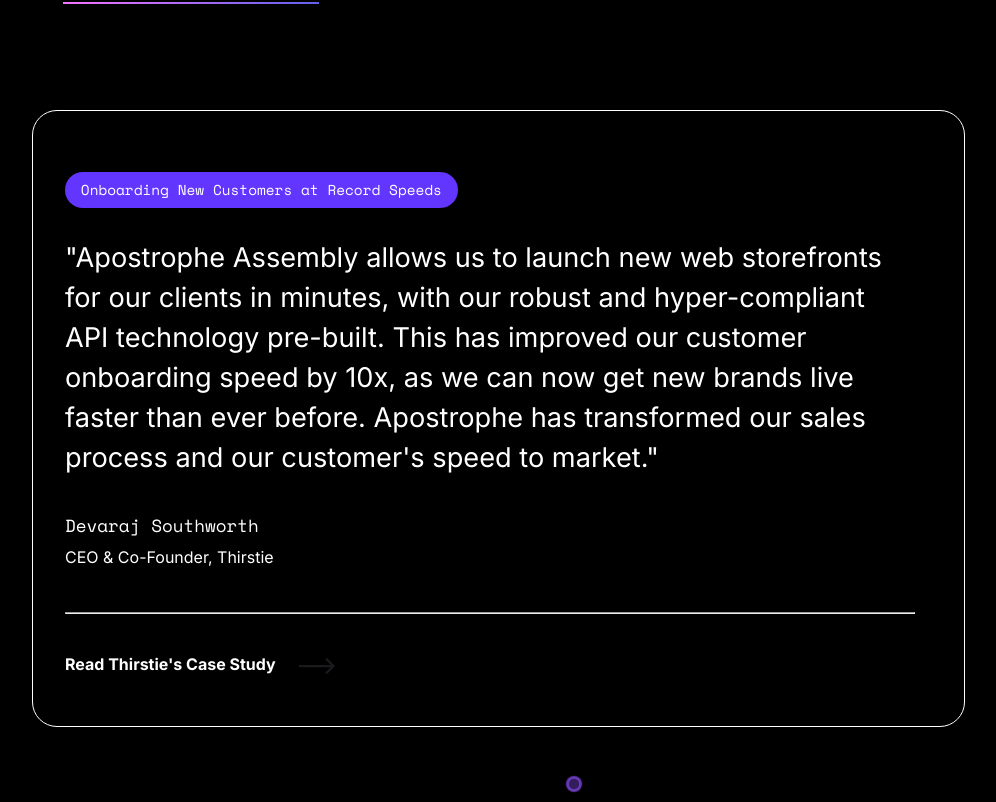
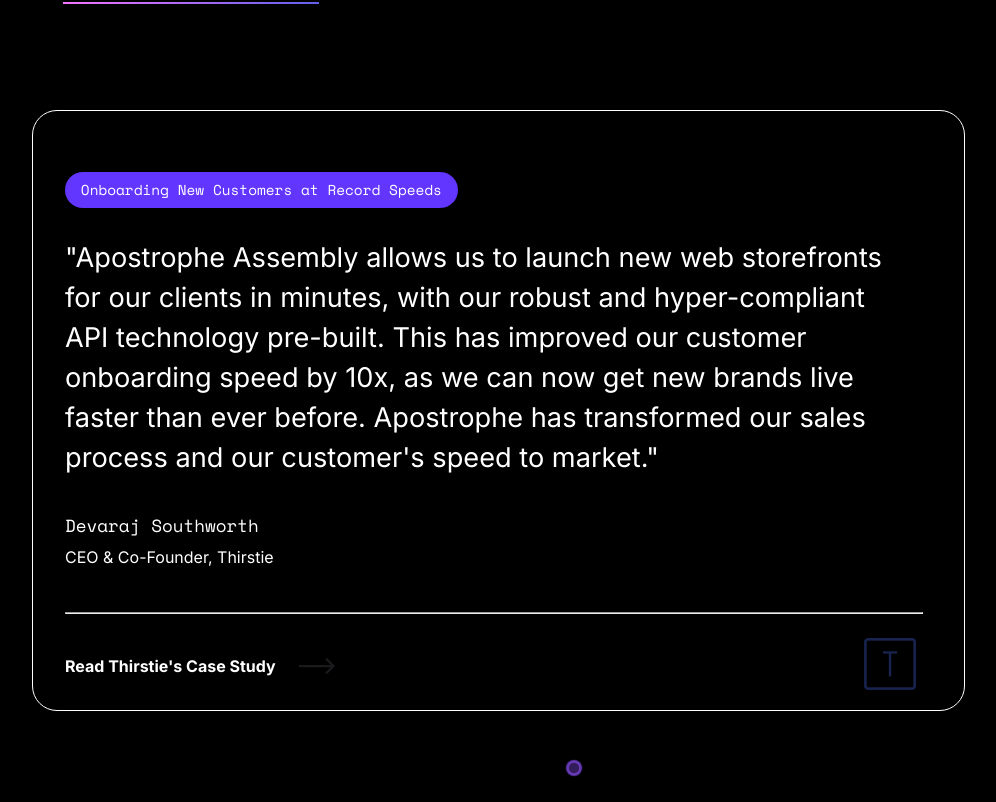
Before and after one commit to syedaAnusha/apostrophe-landing-page, a React (Vite) app: page / in a window 1280 px wide. Shown: the part 3864-4666 px from the top of the page, without its empty margins (66-1062 px from the left). Built offline with nearby package versions, Linux system fonts and the light colour scheme.

Commit message:
Card Component basic structure Completed

```diff
--- a/src/components/Card.css
+++ b/src/components/Card.css
@@ -55,30 +55,48 @@
 }
 .sub-description {
   text-align: left;
-  /* border: 1px solid blue; */
 }
 .sub-description p {
   font-family: var(--font-family-paragraph);
   font-size: 1.1rem;
   margin-bottom: 0rem;
-  /* border: 1px solid blue; */
 }
 .sub-description h6 {
   font-size: 1rem;
   font-weight: 400;
   margin-top: 0.6em;
-  /* border: 1px solid blue; */
 }
 
 hr {
-  width: 98%;
+  width: 99%;
   margin-left: 0;
 }
 .last_description {
   display: flex;
-  margin-top: 2rem;
-  margin-bottom: auto;
+  justify-content: space-between;
+  margin-top: 1rem;
+  margin-bottom: -1rem;
   cursor: pointer;
+  width: 100%;
+  -webkit-transition: margin 0.25s;
+  transition: margin 0.25s;
+}
+.last_description:hover .section--1 > .svg_tag {
+  margin-left: 1.2rem;
+}
+.section--1 {
+  display: flex;
+  flex-direction: row;
+  align-items: center;
+}
+.section--2 {
+  cursor: pointer;
+  -o-object-fit: contain;
+  object-fit: contain;
+  -o-object-position: right;
+  object-position: right;
+  width: 6%;
+  margin-right: 1rem;
 }
 
 .last_description .btn {
@@ -92,14 +110,19 @@
 }
 .last_description .btn > a:hover {
   color: #6236ff;
-  padding-right: 1.2rem;
 }
-.last_description .img_tag {
-  margin-top: -0.8rem;
+.last_description .svg_tag {
+  align-self: center;
+  margin-top: 0.2em;
   -webkit-transition: margin 0.25s;
   transition: margin 0.25s;
 }
-
-.last_description .img_tag:hover {
+.last_description:hover .btn > a {
+  color: #6236ff;
+}
+.last_description > .section--1 > .svg_tag:hover {
   margin-left: 1.2rem;
 }
+.logo_tag {
+  margin-bottom: auto;
+}
--- a/src/components/Card.jsx
+++ b/src/components/Card.jsx
@@ -1,4 +1,5 @@
 import "./Card.css";
+import ThirstieFull from "../assets/images/ThirstieFull.png";
 export default function Card() {
   return (
     <div>
@@ -22,10 +23,11 @@
         </div>
         <hr />
         <div className="last_description">
+          <div className="section--1">
             <div className="btn">
               <a href="/">Read Thirstie&apos;s Case Study</a>
             </div>
-          <div className="img_tag">
+            <div className="svg_tag">
               <svg
                 xmlns="http://www.w3.org/2000/svg"
                 height="48"
@@ -39,6 +41,12 @@
               </svg>
             </div>
           </div>
+          <div className="section--2">
+            <div className="logo_tag">
+              <img src={ThirstieFull} alt="Thirstie-T" />
+            </div>
+          </div>
+        </div>
       </div>
     </div>
   );
```
Also changed, not shown: src/assets/images/ThirstieFull.png (added). Lines whose indentation alone changed are shown as unchanged.
